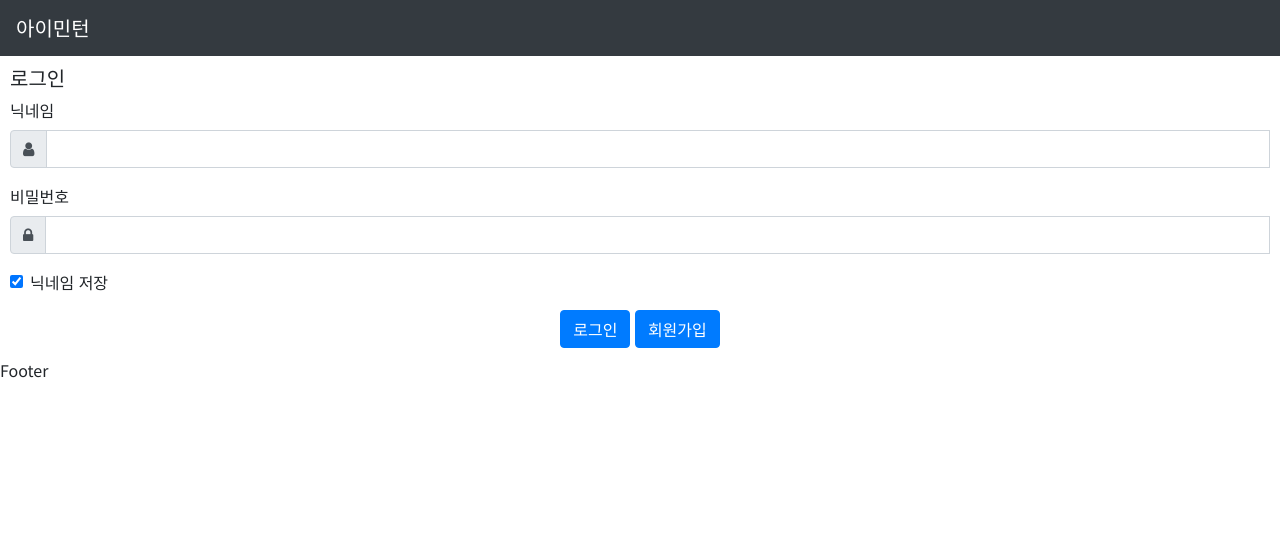
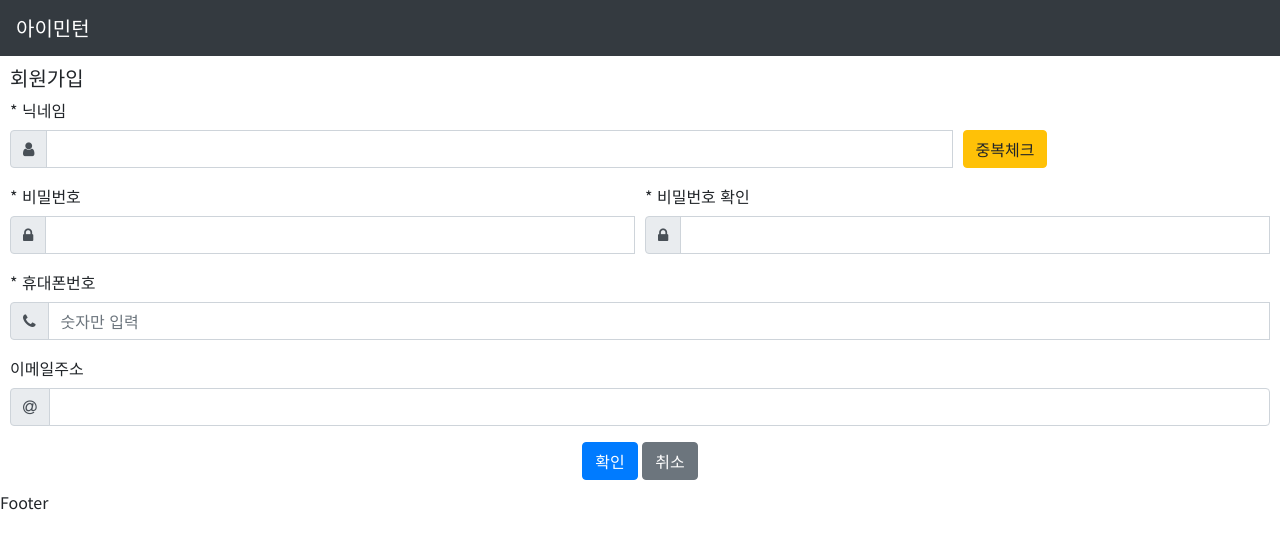
Before and after one commit to BaeCharles/iminton, a React (Create React App) app: page /join in a window 1280 px wide. Before the commit this address led to /login. Shown: the top 548 px of the page. Built offline with nearby package versions, Linux system fonts and the light colour scheme.

Commit message:
회원가입

```diff
--- a/src/App.js
+++ b/src/App.js
@@ -1,21 +1,27 @@
 import React, { Component } from 'react';
-import { BrowserRouter } from 'react-router-dom';
+import { BrowserRouter as Router, Route } from 'react-router-dom';
 import 'bootstrap/dist/css/bootstrap.min.css';
 import 'font-awesome/css/font-awesome.min.css';
 import './App.css';
 
-import Header from './component/Header';
-import Router from './component/Router';
-import Footer from './component/Footer';
+import Main from './container/Main';
+import Attendance from './container/Attendance';
+import Join from './container/Join';
+import Login from './container/Login';
+import Member from './container/Member';
+import User from './container/User';
 
 class App extends Component {
   render() {
     return (
-      <BrowserRouter>
-        <Header />
-        <Router />
-        <Footer />
-      </BrowserRouter>
+      <Router>
+        <Route exact path="/" component={Main} />
+        <Route path="/attendance" component={Attendance} />
+        <Route path="/member" component={Member} />
+        <Route path="/user" component={User} />
+        <Route path="/join" component={Join} />
+        <Route path="/login" component={Login} />
+      </Router>
     );
   }
 }
--- a/src/component/Layout.js
+++ b/src/component/Layout.js
@@ -1,11 +1,16 @@
 import React from 'react';
+
+import Header from './Header';
+import Footer from './Footer';
 
 const Layout = ({ children }) => {
     return (
         <div>
+            <Header />
             <div className='layout'>
                 { children }
             </div>
+            <Footer />
         </div>
     );
 };
--- a/src/component/Router.js
+++ /dev/null
@@ -1,21 +0,0 @@
-import React from 'react';
-import { BrowserRouter as Router, Route, Switch, Redirect } from 'react-router-dom';
-
-import Main from '../container/Main';
-import Join from '../container/Join';
-import Login from '../container/Login';
-import Member from '../container/Member';
-import Attendance from '../container/Attendance';
-import User from '../container/User';
-
-export default () => (
-    <Switch>
-        <Route exact path="/" component={Main} />
-        <Route exact path="/attendance" component={Attendance} />
-        <Route exact path="/join" component={Join} />
-        <Route exact path="/login" component={Login} />
-        <Route exact path="/member" component={Member} />
-        <Route exact path="/user" component={User} />
-        <Redirect from="*" to="/" />
-    </Switch>
-);
--- a/src/container/Join.js
+++ b/src/container/Join.js
@@ -2,31 +2,113 @@ import React, { Component } from 'react';
 import { Link } from 'react-router-dom';
 import { Form, Button, Col, InputGroup } from 'react-bootstrap';
 
+import * as Api from '../lib/Api';
 import Layout from '../component/Layout';
 
 class Join extends Component {
     state = ({
-        validated: false,
+        nickname: '',
+        passwd: '',
+        rePasswd: '',
+        hp: '',
+        email: '',
+        nickChk: '',
+        validated: false
     });
 
-    handleSubmit = (e) => {
-        const form = e.currentTarget;
-        if (form.checkValidity() === false) {
-            e.preventDefault();
-            e.stopPropagation();
+    async procJoin(params) {
+        try {
+            const { data } = await Api.procJoin(params);
+
+            if (data.status === 'success') {
+                // 로컬스토리지에 로그인정보 저장
+                alert('회원가입 성공');
+                this.props.history.push('/login');
+            } else {
+                console.log(data);
+            }
+        } catch (e) {
+            console.log(e);
+        }
+    }
+
+    async chkNickname(params) {
+        try {
+            const { data } = await Api.chkNickname(params);
+
+            if (data.status === 'success') {
+                alert('사용하실 수 있습니다.');
+                this.setState({
+                    nickChk: true
+                });
+            } else {
+                alert('다른 닉네임을 사용하시기 바랍니다.');
+                console.log(data);
+            }
+        } catch (e) {
+            console.log(e);
+        }
+    }
+
+    handleClick = (event) => {
+        event.preventDefault();
+
+        const params = new FormData();
+        params.append('nickname', this.state.nickname);
+        this.chkNickname(params);
+    }
+
+    handleChange = (event) => {
+        const target = event.target;
+        const value = target.type === 'checkbox' ? target.checked : target.value;
+        const name = target.name;
+
+        this.setState({
+            [name]: value
+        });
+    }
+
+    handleSubmit = (event) => {
+        event.preventDefault();
+
+        if (!this.state.nickChk && this.state.nickname) {
+            alert('닉네임 중복체크를 하시기 바랍니다.');
+            return;
+        }
+
+        if (this.state.passwd !== this.state.rePasswd) {
+            this.setState({
+                passwd: '',
+                rePasswd: ''
+            });
+            alert('입력하신 비밀번호가 서로 다릅니다.');
+            return;
         }
 
         this.setState({
             validated: true
         });
+
+        const form = event.currentTarget;
+        if (form.checkValidity() === true) {
+            const params = new FormData();
+            params.append('nickname', this.state.nickname);
+            params.append('passwd', this.state.passwd);
+            params.append('hp', this.state.hp);
+            //params.append('email', this.state.email);
+
+            this.procJoin(params);
+        }
     };
 
     render() {
         return (
             <div>
                 <Layout>
-                    <h3>회원가입</h3>
-                    <Form className='member_form' noValidate validated={this.state.validated} onSubmit={this.handleSubmit} autoComplete="off">
+                    <h5>회원가입</h5>
+                    <Form className='member_form' noValidate
+                        validated={this.state.validated}
+                        onSubmit={this.handleSubmit} autoComplete="off">
                         <Form.Group controlId="nick">
                             <Form.Label>* 닉네임</Form.Label>
                             <Form.Row>
@@ -35,13 +117,15 @@ class Join extends Component {
                                         <InputGroup.Prepend>
                                             <InputGroup.Text><i className="fa fa-user"></i></InputGroup.Text>
                                         </InputGroup.Prepend>
-                                        <Form.Control type="text" required />
+                                        <Form.Control type="text" name="nickname" required
+                                            value={this.state.nickname}
+                                            onChange={this.handleChange} />
                                         <Form.Control.Feedback type="invalid">
                                             닉네임을 입력하세요.
-                                    </Form.Control.Feedback>
+                                        </Form.Control.Feedback>
                                     </InputGroup>
                                 </Col>
-                                <Col xs={3}><Button variant="warning">중복체크</Button></Col>
+                                <Col xs={3}><Button variant="warning" onClick={this.handleClick}>중복체크</Button></Col>
                             </Form.Row>
                         </Form.Group>
                         <Form.Row>
@@ -52,7 +136,9 @@ class Join extends Component {
                                         <InputGroup.Prepend>
                                             <InputGroup.Text><i className="fa fa-lock"></i></InputGroup.Text>
                                         </InputGroup.Prepend>
-                                        <Form.Control type="password" required />
+                                        <Form.Control type="password" name="passwd" required
+                                            value={this.state.passwd}
+                                            onChange={this.handleChange} />
                                         <Form.Control.Feedback type="invalid">
                                             비밀번호를 입력하세요.
                                         </Form.Control.Feedback>
@@ -66,7 +152,9 @@ class Join extends Component {
                                         <InputGroup.Prepend>
                                             <InputGroup.Text><i className="fa fa-lock"></i></InputGroup.Text>
                                         </InputGroup.Prepend>
-                                        <Form.Control type="password" required />
+                                        <Form.Control type="password" name="rePasswd" required
+                                            value={this.state.rePasswd}
+                                            onChange={this.handleChange} />
                                         <Form.Control.Feedback type="invalid">
                                             입력한 비밀번호를 다시 입력해주세요.
                                         </Form.Control.Feedback>
@@ -80,7 +168,9 @@ class Join extends Component {
                                 <InputGroup.Prepend>
                                     <InputGroup.Text><i className="fa fa-phone"></i></InputGroup.Text>
                                 </InputGroup.Prepend>
-                                <Form.Control type="tel" pattern="010\d{3,4}\d{4}" placeholder="숫자만 입력" maxLength="11" required />
+                                <Form.Control type="tel" name="hp" pattern="010\d{3,4}\d{4}" placeholder="숫자만 입력" maxLength="11" required
+                                    value={this.state.hp}
+                                    onChange={this.handleChange} />
                                 <Form.Control.Feedback type="invalid">
                                     휴대폰번호를 입력하세요(010~).
                                 </Form.Control.Feedback>
@@ -92,7 +182,9 @@ class Join extends Component {
                                 <InputGroup.Prepend>
                                     <InputGroup.Text><i className="fa fa-at"></i></InputGroup.Text>
                                 </InputGroup.Prepend>
-                                <Form.Control type="email" />
+                                <Form.Control type="email" name="email"
+                                    value={this.state.email}
+                                    onChange={this.handleChange} />
                             </InputGroup>
                         </Form.Group>
                         <div className="text-center">
--- a/src/container/Login.js
+++ b/src/container/Login.js
@@ -24,10 +24,9 @@ class Login extends Component {
                     localStorage.setItem('nickname', this.state.nickname);
                 } else {
                     localStorage.removeItem('nickname');
-                 }
+                }
 
-                // this.props.history.push('/');
-                window.location.href = "/";
+                this.props.history.push('/');
             } else {
                 this.setState({
                     validated: false,
@@ -74,14 +73,16 @@ class Login extends Component {
             <div>
                 <Layout>
                     <h5>로그인</h5>
-                    <Form className='member_form' noValidate validated={this.state.validated} onSubmit={this.handleSubmit}>
+                    <Form className='member_form' noValidate autoComplete="off"
+                        validated={this.state.validated}
+                        onSubmit={this.handleSubmit}>
                         <Form.Group controlId="nick">
                             <Form.Label>닉네임</Form.Label>
                             <InputGroup>
                                 <InputGroup.Prepend>
                                     <InputGroup.Text><i className="fa fa-user"></i></InputGroup.Text>
                                 </InputGroup.Prepend>
-                                <Form.Control type="text" name="nickname" required autoComplete="off"
+                                <Form.Control type="text" name="nickname" required
                                     value={this.state.nickname}
                                     onChange={this.handleChange} />
                                 <Form.Control.Feedback type="invalid">
--- a/src/container/Main.js
+++ b/src/container/Main.js
@@ -6,7 +6,7 @@ class Main extends Component {
     render() {
         return (
             <div>
-                <Layout>
+                <Layout >
                     Main
                 </Layout>
             </div>
```
Also changed, not shown: src/component/Header.js (+8 -13 lines), src/lib/Api.js (+12 -4 lines).
